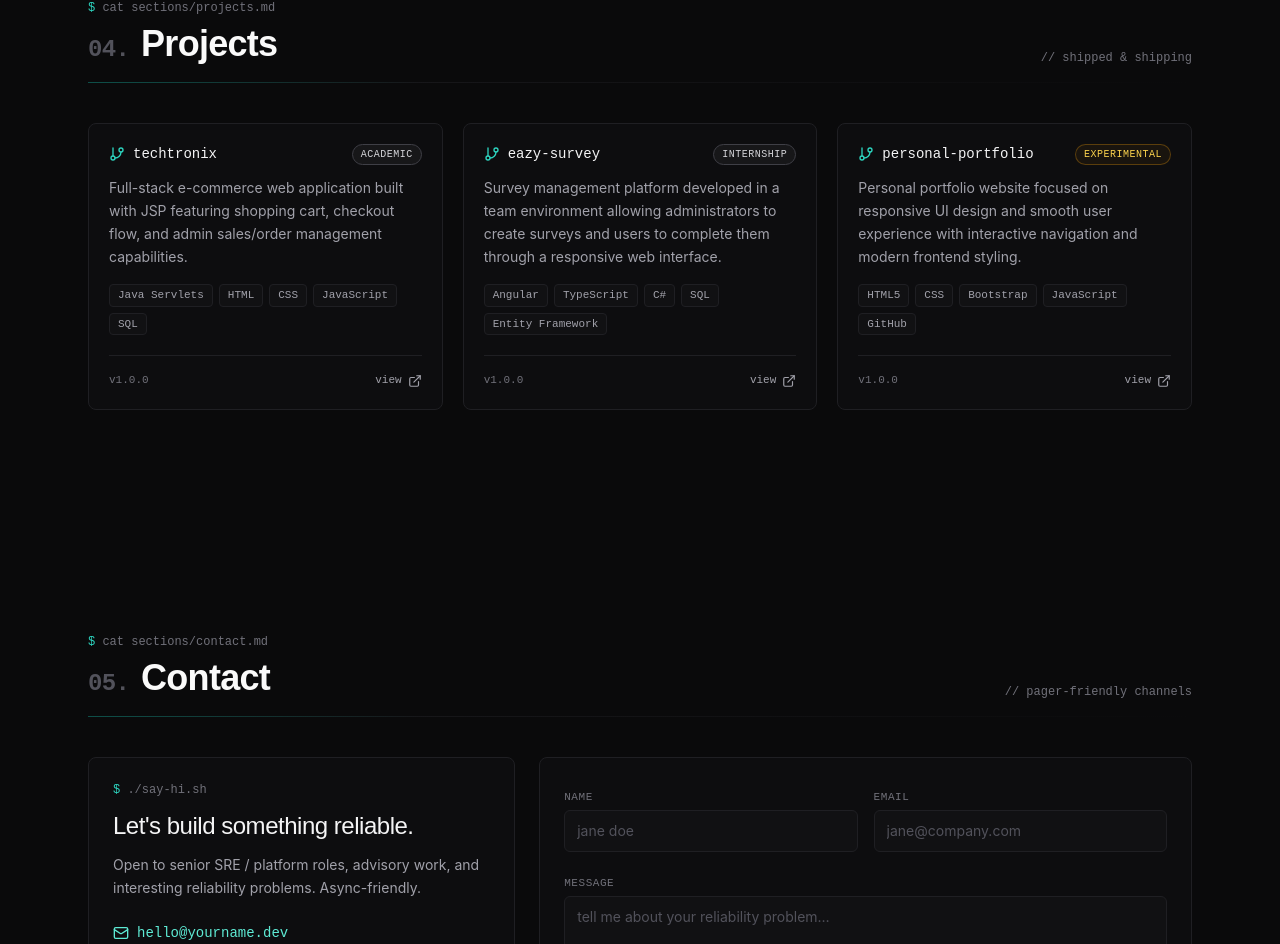
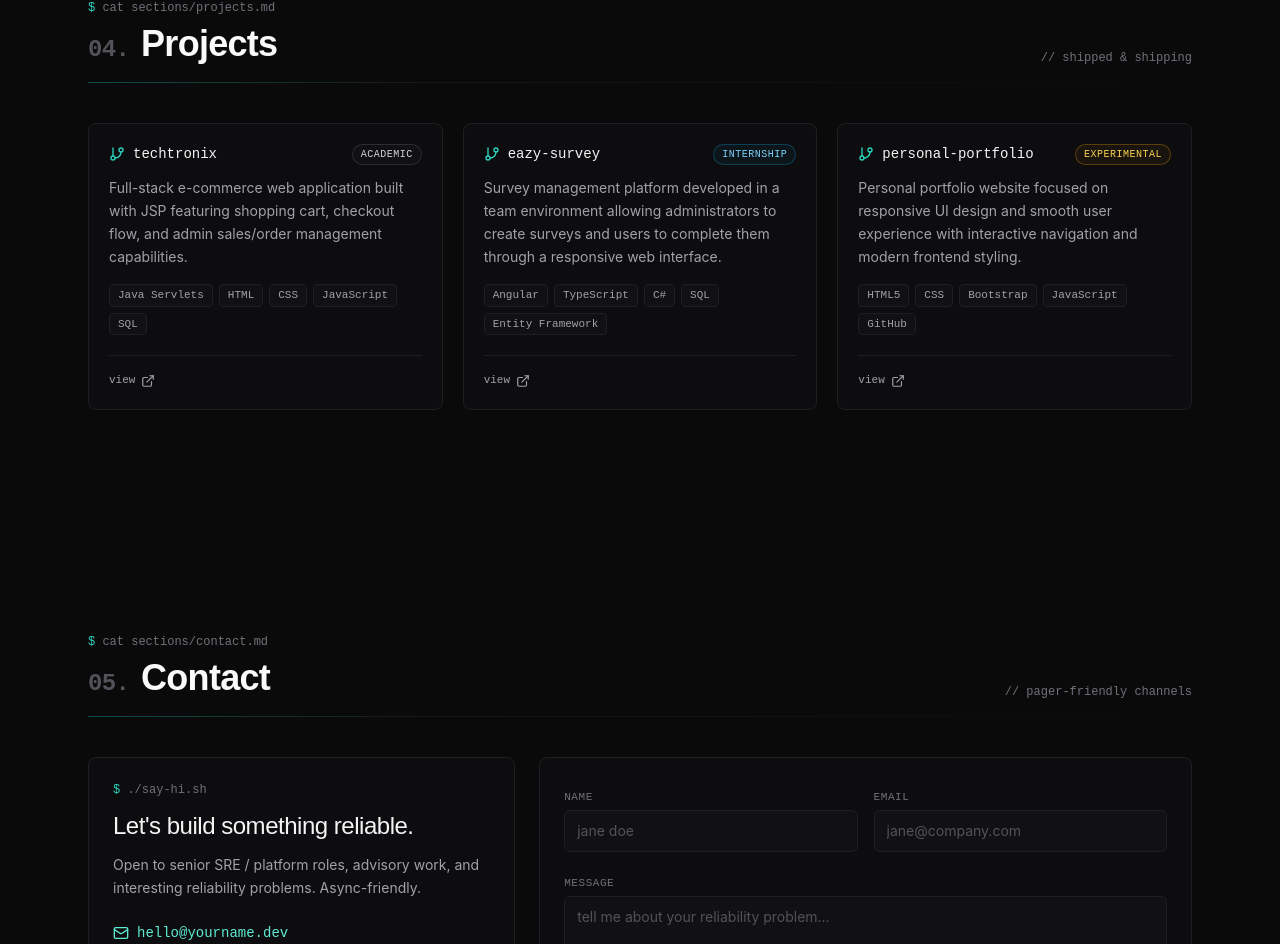
Before and after one commit to dhingranishaant/portfolio-react, a React (Create React App) app in the folder sre-portfolio/: page / in a window 1280 px wide. Shown: the part 3712-4656 px from the top of the page. Built offline with nearby package versions, Linux system fonts and the light colour scheme.

Commit message:
updated-projects

```diff
--- a/sre-portfolio/src/components/Projects.jsx
+++ b/sre-portfolio/src/components/Projects.jsx
@@ -6,9 +6,9 @@ import { ExternalLink, GitBranch } from "lucide-react";
 const statusColor = (status) => {
     switch (status) {
         case "production": return "text-teal-300 border-teal-500/40 bg-teal-500/5";
-        case "open-source": return "text-sky-300 border-sky-500/30 bg-sky-500/5";
+        case "internship": return "text-sky-300 border-sky-500/30 bg-sky-500/5";
         case "experimental": return "text-amber-300 border-amber-500/30 bg-amber-500/5";
-        case "internal": return "text-zinc-300 border-zinc-600/40 bg-zinc-700/10";
+        case "academic": return "text-zinc-300 border-zinc-600/40 bg-zinc-700/10";
         default: return "text-zinc-300 border-zinc-700 bg-zinc-800/40";
     }
 };
@@ -38,7 +38,6 @@ const Projects = () => {
                             ))}
                         </div>
                         <div className="mt-5 pt-4 border-t border-[#1f1f23] flex items-center justify-between">
-                            <span className="mono text-[11px] text-zinc-500">v1.0.0</span>
                             <span className="inline-flex items-center gap-1.5 mono text-[11px] text-zinc-400 group-hover:text-teal-300 transition-colors">
                                 view <ExternalLink className="w-3.5 h-3.5" />
                             </span>
```
